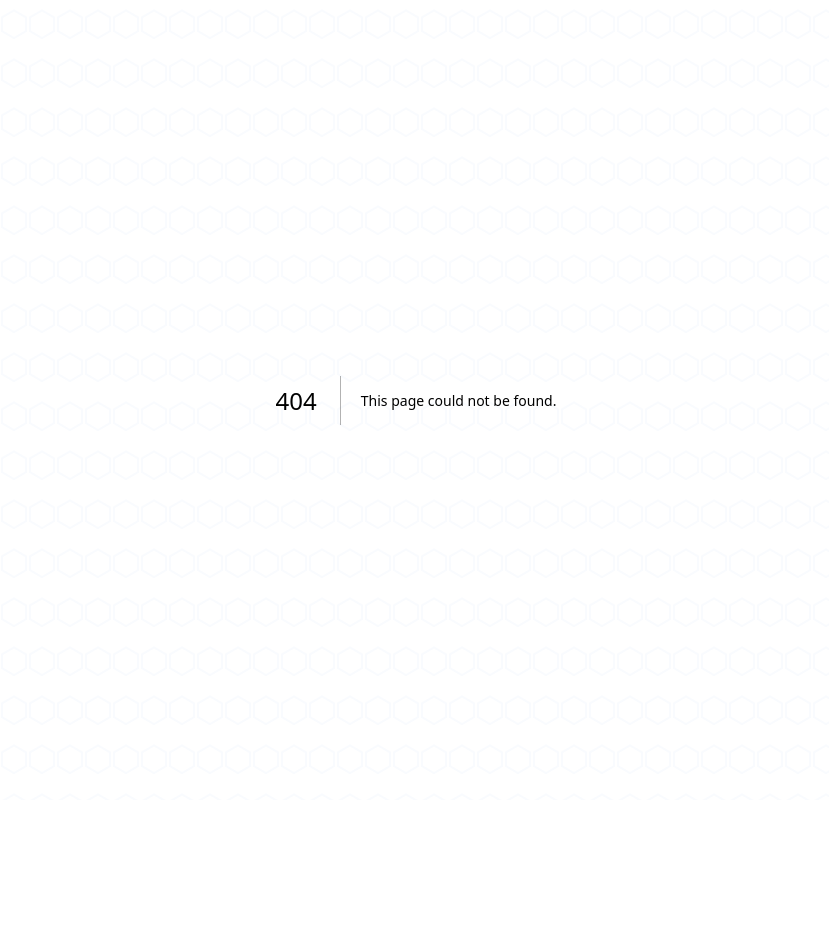
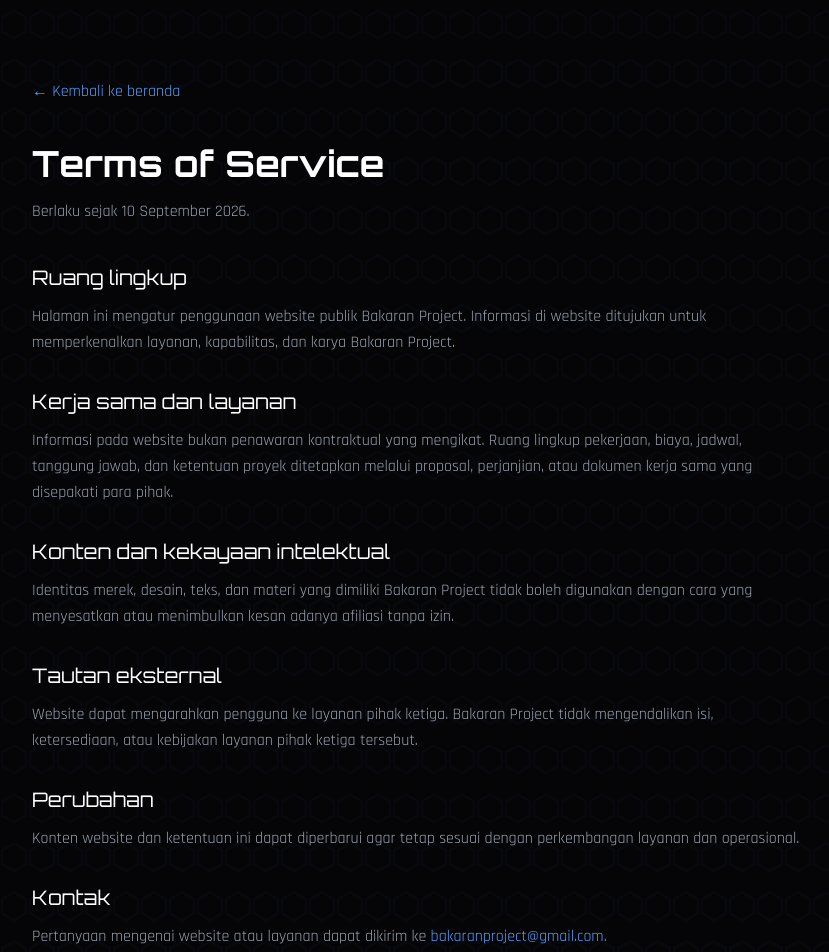
Before and after one commit to yogawillyutomo/webbp, a Next.js app: page /terms in a window 1280 px wide. Before the commit this address had no page. Shown: the top 952 px of the page, without its empty margins (224-1053 px from the left). Before the commit the page ends 800 px from the top, so only its background shows below. Built offline with nearby package versions, Linux system fonts and the light colour scheme.

Commit message:
chore: harden WEBBP M0-M2 (#1)
Complete M0 baseline/safety gate, M1 security/dependency hardening, and M2 production trust cleanup.

```diff
--- a/src/app/globals.css
+++ b/src/app/globals.css
@@ -741,3 +741,18 @@
   backface-visibility: hidden;
   -webkit-backface-visibility: hidden;
 }
+
+/* Portfolio carousel progress */
+@keyframes portfolio-progress {
+  from {
+    transform: scaleX(0);
+  }
+
+  to {
+    transform: scaleX(1);
+  }
+}
+
+.portfolio-progress {
+  animation: portfolio-progress 4s linear forwards;
+}
--- /dev/null
+++ b/src/app/privacy/page.jsx
@@ -0,0 +1,94 @@
+import Link from "next/link";
+import { SITE } from "@/config/site";
+
+export const metadata = {
+  title: "Privacy Policy",
+  description: "Kebijakan privasi website Bakaran Project.",
+};
+
+export default function PrivacyPage() {
+  return (
+    <main className="min-h-screen px-6 py-20">
+      <article className="max-w-3xl mx-auto">
+        <Link
+          href="/"
+          className="text-blue-400 hover:text-cyan-400 transition-colors"
+        >
+          ← Kembali ke beranda
+        </Link>
+
+        <h1 className="font-orbitron text-4xl font-bold mt-10 mb-4">
+          Privacy Policy
+        </h1>
+        <p className="text-[var(--muted-text)] mb-10">
+          Berlaku sejak 10 September 2026.
+        </p>
+
+        <div className="space-y-8 text-[var(--muted-text)] leading-relaxed">
+          <section>
+            <h2 className="font-orbitron text-xl text-[var(--text)] mb-3">
+              Informasi yang kami terima
+            </h2>
+            <p>
+              Website ini tidak menyediakan akun pengguna atau formulir
+              penyimpanan data. Jika Anda menghubungi kami melalui email, kami
+              menerima informasi yang Anda kirimkan secara sukarela untuk
+              menanggapi pertanyaan atau kebutuhan kerja sama.
+            </p>
+          </section>
+
+          <section>
+            <h2 className="font-orbitron text-xl text-[var(--text)] mb-3">
+              Penggunaan informasi
+            </h2>
+            <p>
+              Informasi yang diterima melalui komunikasi langsung digunakan
+              untuk menanggapi permintaan, mendiskusikan layanan, dan mendukung
+              hubungan kerja sama. Kami tidak menjual data pribadi kepada
+              pengiklan.
+            </p>
+          </section>
+
+          <section>
+            <h2 className="font-orbitron text-xl text-[var(--text)] mb-3">
+              Infrastruktur dan tautan pihak ketiga
+            </h2>
+            <p>
+              Penyedia hosting dan layanan teknis yang mendukung website dapat
+              memproses data teknis yang lazim diperlukan untuk keamanan dan
+              operasional layanan. Website juga dapat berisi tautan ke layanan
+              pihak ketiga yang memiliki kebijakan privasinya sendiri.
+            </p>
+          </section>
+
+          <section>
+            <h2 className="font-orbitron text-xl text-[var(--text)] mb-3">
+              Perubahan kebijakan
+            </h2>
+            <p>
+              Kebijakan ini dapat diperbarui mengikuti perkembangan website,
+              layanan, atau kebutuhan operasional Bakaran Project. Versi terbaru
+              akan dipublikasikan pada halaman ini.
+            </p>
+          </section>
+
+          <section>
+            <h2 className="font-orbitron text-xl text-[var(--text)] mb-3">
+              Kontak
+            </h2>
+            <p>
+              Pertanyaan mengenai privasi dapat dikirim ke{" "}
+              <a
+                href={`mailto:${SITE.email}`}
+                className="text-blue-400 hover:text-cyan-400"
+              >
+                {SITE.email}
+              </a>
+              .
+            </p>
+          </section>
+        </div>
+      </article>
+    </main>
+  );
+}
--- /dev/null
+++ b/src/app/terms/page.jsx
@@ -0,0 +1,102 @@
+import Link from "next/link";
+import { SITE } from "@/config/site";
+
+export const metadata = {
+  title: "Terms of Service",
+  description: "Ketentuan penggunaan website Bakaran Project.",
+};
+
+export default function TermsPage() {
+  return (
+    <main className="min-h-screen px-6 py-20">
+      <article className="max-w-3xl mx-auto">
+        <Link
+          href="/"
+          className="text-blue-400 hover:text-cyan-400 transition-colors"
+        >
+          ← Kembali ke beranda
+        </Link>
+
+        <h1 className="font-orbitron text-4xl font-bold mt-10 mb-4">
+          Terms of Service
+        </h1>
+        <p className="text-[var(--muted-text)] mb-10">
+          Berlaku sejak 10 September 2026.
+        </p>
+
+        <div className="space-y-8 text-[var(--muted-text)] leading-relaxed">
+          <section>
+            <h2 className="font-orbitron text-xl text-[var(--text)] mb-3">
+              Ruang lingkup
+            </h2>
+            <p>
+              Halaman ini mengatur penggunaan website publik {SITE.name}.
+              Informasi di website ditujukan untuk memperkenalkan layanan,
+              kapabilitas, dan karya Bakaran Project.
+            </p>
+          </section>
+
+          <section>
+            <h2 className="font-orbitron text-xl text-[var(--text)] mb-3">
+              Kerja sama dan layanan
+            </h2>
+            <p>
+              Informasi pada website bukan penawaran kontraktual yang mengikat.
+              Ruang lingkup pekerjaan, biaya, jadwal, tanggung jawab, dan
+              ketentuan proyek ditetapkan melalui proposal, perjanjian, atau
+              dokumen kerja sama yang disepakati para pihak.
+            </p>
+          </section>
+
+          <section>
+            <h2 className="font-orbitron text-xl text-[var(--text)] mb-3">
+              Konten dan kekayaan intelektual
+            </h2>
+            <p>
+              Identitas merek, desain, teks, dan materi yang dimiliki Bakaran
+              Project tidak boleh digunakan dengan cara yang menyesatkan atau
+              menimbulkan kesan adanya afiliasi tanpa izin.
+            </p>
+          </section>
+
+          <section>
+            <h2 className="font-orbitron text-xl text-[var(--text)] mb-3">
+              Tautan eksternal
+            </h2>
+            <p>
+              Website dapat mengarahkan pengguna ke layanan pihak ketiga.
+              Bakaran Project tidak mengendalikan isi, ketersediaan, atau
+              kebijakan layanan pihak ketiga tersebut.
+            </p>
+          </section>
+
+          <section>
+            <h2 className="font-orbitron text-xl text-[var(--text)] mb-3">
+              Perubahan
+            </h2>
+            <p>
+              Konten website dan ketentuan ini dapat diperbarui agar tetap
+              sesuai dengan perkembangan layanan dan operasional.
+            </p>
+          </section>
+
+          <section>
+            <h2 className="font-orbitron text-xl text-[var(--text)] mb-3">
+              Kontak
+            </h2>
+            <p>
+              Pertanyaan mengenai website atau layanan dapat dikirim ke{" "}
+              <a
+                href={`mailto:${SITE.email}`}
+                className="text-blue-400 hover:text-cyan-400"
+              >
+                {SITE.email}
+              </a>
+              .
+            </p>
+          </section>
+        </div>
+      </article>
+    </main>
+  );
+}
--- /dev/null
+++ b/src/config/site.js
@@ -0,0 +1,8 @@
+export const SITE = {
+  name: "Bakaran Project",
+  url: "https://bakaranproject.com",
+  email: "bakaranproject@gmail.com",
+  social: {
+    github: "https://github.com/Bakaran-Project",
+  },
+};
--- a/src/features/contact/ContactSection.jsx
+++ b/src/features/contact/ContactSection.jsx
@@ -1,12 +1,10 @@
 "use client";
+
 import { useEffect, useRef, useState } from "react";
-import {
-  EmailIcon,
-  WhatsAppIcon
-} from "@/shared/icons/TechIcons";
+import { EmailIcon, GitHubIcon } from "@/shared/icons/TechIcons";
+import { SITE } from "@/config/site";
 
 export default function Contact() {
-
   const ref = useRef(null);
   const [visible, setVisible] = useState(false);
 
@@ -20,7 +18,7 @@
         entries.forEach((entry) => {
           if (entry.isIntersecting) {
             setVisible(true);
-          observer.unobserve(entry.target); // penting
+            observer.unobserve(entry.target);
           }
         });
       },
@@ -48,14 +46,12 @@
 
   return (
     <section id="contact" className="py-32 relative">
-
-      {/* TOP LINE */}
-      <div className="absolute left-0 right-0 top-0 h-px
+      <div
+        className="absolute left-0 right-0 top-0 h-px
         bg-gradient-to-r from-transparent via-blue-500/40 to-transparent"
       />
 
       <div className="max-w-4xl mx-auto px-6">
-
         <div
           ref={ref}
           className={`
@@ -68,16 +64,16 @@
             ${visible ? "opacity-100 translate-y-0" : "opacity-0 translate-y-6"}
           `}
         >
-
           <div className="absolute inset-0 pointer-events-none overflow-hidden">
             <div className="absolute top-0 left-1/4 w-64 h-64 bg-blue-500/10 rounded-full blur-3xl" />
             <div className="absolute bottom-0 right-1/4 w-64 h-64 bg-cyan-500/10 rounded-full blur-3xl" />
           </div>
+
           <div className="relative z-10">
-
-
-            <div className="inline-block px-4 py-2 rounded-full
-              border border-blue-500/30 bg-blue-500/10 mb-6">
+            <div
+              className="inline-block px-4 py-2 rounded-full
+              border border-blue-500/30 bg-blue-500/10 mb-6"
+            >
               <span className="text-blue-300 text-sm font-medium tracking-wider">
                 LET&apos;S BUILD TOGETHER
               </span>
@@ -88,14 +84,14 @@
             </h2>
 
             <p className="text-[var(--muted-text)] text-lg mb-10 max-w-2xl mx-auto leading-relaxed">
-  Let&apos;s discuss how we can help transform your ideas into reality.
-  Our team is ready to bring your vision to life with cutting-edge technology.
+              Mari diskusikan kebutuhan dan tantangan operasional Anda. Tim
+              Bakaran Project siap membantu merancang solusi digital yang tepat
+              guna dan dapat dikembangkan secara bertahap.
             </p>
+
             <div className="flex flex-col sm:flex-row gap-4 justify-center">
-
-  {/* PRIMARY CTA */}
               <a
-    href="mailto:bakaranproject@gmail.com?subject=Inquiry%20Project"
+                href={`mailto:${SITE.email}?subject=Inquiry%20Project`}
                 className="
                   btn-cyber animate-pulse-glow
                   px-8 py-4 rounded-lg
@@ -106,11 +102,9 @@
                 "
               >
                 <EmailIcon />
-
-    Konsultasi Gratis Sekarang
+                Konsultasi via Email
               </a>
 
-  {/* SECONDARY CTA */}
               <a
                 href="#portfolio"
                 className="
@@ -129,42 +123,35 @@
                   stroke="currentColor"
                   strokeWidth="2"
                   viewBox="0 0 24 24"
+                  aria-hidden="true"
                 >
                   <polygon points="5 3 19 12 5 21 5 3" />
                 </svg>
-
                 View Our Work
               </a>
-
             </div>
 
             <div className="mt-12 flex flex-wrap justify-center gap-8">
-
-  {/* EMAIL */}
               <a
-  href="mailto:bakaranproject@gmail.com"
+                href={`mailto:${SITE.email}`}
                 className="flex items-center gap-2 text-[var(--muted-text)] hover:text-blue-400 transition-colors"
               >
                 <EmailIcon />
-  <span>bakaranproject@gmail.com</span>
+                <span>{SITE.email}</span>
               </a>
 
-  {/* WHATSAPP */}
               <a
-    href="https://wa.me/6281234567890"
+                href={SITE.social.github}
                 target="_blank"
                 rel="noopener noreferrer"
                 className="flex items-center gap-2 text-[var(--muted-text)] hover:text-cyan-400 transition-colors"
               >
-<WhatsAppIcon className="w-5 h-5 text-blue-500" />
-    <span>+62 812 3456 7890</span>
+                <GitHubIcon className="w-5 h-5 text-blue-500" />
+                <span>github.com/Bakaran-Project</span>
               </a>
-
-</div>
-
             </div>
           </div>
-
+        </div>
       </div>
     </section>
   );
--- a/src/features/hero/components/HeroBackground.jsx
+++ b/src/features/hero/components/HeroBackground.jsx
@@ -1,16 +1,8 @@
 "use client";
 
-import { useEffect, useState } from "react";
 import RevealSection from "@/shared/ui/RevealSection";
 
 export default function HeroBackground({ mouse, isMobile }) {
-
-    const [mounted, setMounted] = useState(false);
-
-    useEffect(() => {
-        setMounted(true);
-    }, []);
-
     return (
         <RevealSection disableInitial duration={1200} direction="none">
             <div className="absolute inset-0 overflow-hidden">
@@ -19,7 +11,7 @@
                     className="absolute top-1/4 left-1/4 w-96 h-96 bg-blue-500/10 rounded-full blur-3xl"
                     style={{
                         transform:
-                            mounted && !isMobile
+                            !isMobile
                                 ? `translate(${(mouse?.current?.x ?? 0) * 20}px, ${(mouse?.current?.y ?? 0) * 20}px)`
                                 : "translate(0px, 0px)"
                     }}
@@ -29,7 +21,7 @@
                     className="absolute bottom-1/4 right-1/4 w-80 h-80 bg-cyan-500/10 rounded-full blur-3xl"
                     style={{
                         transform:
-                            mounted && !isMobile
+                            !isMobile
                                 ? `translate(${(mouse?.current?.x ?? 0) * -15}px, ${(mouse?.current?.y ?? 0) * -15}px)`
                                 : "translate(0px, 0px)"
                     }}
--- a/src/shared/layout/Footer.jsx
+++ b/src/shared/layout/Footer.jsx
@@ -1,79 +1,46 @@
 "use client";
-import {
-  GitHubIcon,
-  LinkedInIcon,
-  InstagramIcon,
-  WhatsAppIcon,
-  WhatsAppIconWhite,
-  XIcon
-} from "@/shared/icons/TechIcons";
-
 
 import Image from "next/image";
+import { GitHubIcon } from "@/shared/icons/TechIcons";
+import { SITE } from "@/config/site";
 
 export default function Footer() {
   return (
     <footer className="py-20 border-t border-[var(--card-border)] relative overflow-hidden">
-
-      {/* TOP GRADIENT LINE */}
-      <div className="absolute left-0 right-0 top-0 h-px
+      <div
+        className="absolute left-0 right-0 top-0 h-px
         bg-gradient-to-r from-transparent via-blue-500/40 to-transparent"
       />
 
       <div className="max-w-7xl mx-auto px-6">
-
-        {/* GRID */}
         <div className="grid md:grid-cols-4 gap-12 mb-16">
-
-          {/* BRAND SECTION */}
           <div className="md:col-span-2">
-
             <div className="flex items-center gap-3 mb-6">
-
-              {/* LOGO */}
               <Image
                 src="/ico.svg"
-                alt="logo"
+                alt="Bakaran Project"
                 width={26}
                 height={26}
                 priority
               />
 
               <span className="font-orbitron text-xl font-bold text-[var(--text-primary)]">
-                Bakaran Project
+                {SITE.name}
               </span>
             </div>
 
             <p className="text-[var(--muted-text)] mb-6 max-w-md leading-relaxed">
-              Transforming ideas into powerful digital experiences.
-              Building the future of technology, one innovation at a time.
+              Membangun solusi digital yang praktis untuk membantu organisasi
+              menyelesaikan masalah operasional nyata.
             </p>
 
-            {/* SOCIALS */}
             <div className="flex gap-4">
-              <SocialLink href="https://github.com">
+              <SocialLink href={SITE.social.github} label="Bakaran Project di GitHub">
                 <GitHubIcon className="w-5 h-5 text-blue-500 dark:text-white group-hover:text-blue-400 transition-colors" />
               </SocialLink>
-              <SocialLink href="https://twitter.com">
-                <XIcon className="w-5 h-5 text-blue-500 dark:text-white group-hover:text-blue-400 transition-colors" />
-              </SocialLink>
-
-              <SocialLink href="https://linkedin.com">
-                <LinkedInIcon className="w-5 h-5 text-blue-500 dark:text-white group-hover:text-blue-400 transition-colors" />
-              </SocialLink>
-
-              <SocialLink href="https://instagram.com">
-                <InstagramIcon className="w-5 h-5 text-blue-500 dark:text-white group-hover:text-blue-400 transition-colors" />
-              </SocialLink>
-
-              <SocialLink href="https://wa.me/6281234567890">
-                <WhatsAppIcon className="w-5 h-5 text-blue-500 dark:text-white group-hover:text-green-400 transition-colors" />
-              </SocialLink>
             </div>
-
           </div>
 
-          {/* QUICK LINKS */}
           <FooterColumn
             title="Quick Links"
             links={[
@@ -84,62 +51,54 @@
             ]}
           />
 
-          {/* SERVICES */}
           <FooterColumn
             title="Services"
             links={[
-              { label: "Web Development", href: "#" },
-              { label: "Mobile Apps", href: "#" },
-              { label: "AI Integration", href: "#" },
-              { label: "Cloud Solutions", href: "#" },
-              { label: "UI/UX Design", href: "#" },
+              { label: "Web Development", href: "#services" },
+              { label: "Mobile Apps", href: "#services" },
+              { label: "AI Integration", href: "#services" },
+              { label: "Cloud Solutions", href: "#services" },
+              { label: "UI/UX Design", href: "#services" },
             ]}
           />
-
         </div>
 
-        {/* BOTTOM */}
-        {/* DIVIDER */}
         <div className="relative my-12">
-
-          <div className="h-px w-full bg-gradient-to-r
-    from-transparent
-    via-blue-500/25
-    to-transparent"
+          <div
+            className="h-px w-full bg-gradient-to-r
+            from-transparent via-blue-500/25 to-transparent"
           />
 
-          <div className="absolute left-1/2 -translate-x-1/2
-    w-32 h-6
-    bg-blue-500/10
-    blur-2xl
-    rounded-full"
+          <div
+            className="absolute left-1/2 -translate-x-1/2
+            w-32 h-6 bg-blue-500/10 blur-2xl rounded-full"
           />
-
         </div>
 
-        {/* BOTTOM */}
         <div className="flex flex-col md:flex-row justify-between items-center gap-4">
-
           <p className="text-[var(--muted-text)] text-sm">
-            © {new Date().getFullYear()} Bakaran Project. All rights reserved.
+            © {new Date().getFullYear()} {SITE.name}. All rights reserved.
           </p>
 
           <div className="flex gap-6 text-sm">
-            <a href="#" className="text-[var(--muted-text)] hover:text-blue-400 transition-colors">
+            <a
+              href="/privacy"
+              className="text-[var(--muted-text)] hover:text-blue-400 transition-colors"
+            >
               Privacy Policy
             </a>
-            <a href="#" className="text-[var(--muted-text)] hover:text-blue-400 transition-colors">
+            <a
+              href="/terms"
+              className="text-[var(--muted-text)] hover:text-blue-400 transition-colors"
+            >
               Terms of Service
             </a>
           </div>
-
         </div>
-
       </div>
     </footer>
   );
 }
-
 
 function FooterColumn({ title, links }) {
   return (
@@ -149,8 +108,8 @@
       </h4>
 
       <ul className="space-y-3">
-        {links.map((link, i) => (
-          <li key={i}>
+        {links.map((link) => (
+          <li key={`${link.label}-${link.href}`}>
             <a
               href={link.href}
               className="text-[var(--muted-text)] hover:text-blue-400 transition-colors"
@@ -164,12 +123,13 @@
   );
 }
 
-function SocialLink({ href, children }) {
+function SocialLink({ href, label, children }) {
   return (
     <a
       href={href}
       target="_blank"
       rel="noopener noreferrer"
+      aria-label={label}
       className="
         group
         w-10 h-10
--- a/src/shared/layout/ThemeToggle.jsx
+++ b/src/shared/layout/ThemeToggle.jsx
@@ -1,22 +1,26 @@
 "use client";
 
-import { useEffect, useState } from "react";
+import { useSyncExternalStore } from "react";
+
+const subscribe = () => () => {};
 
 export default function ThemeToggle({ theme, toggleTheme }) {
-  const [mounted, setMounted] = useState(false);
+  const hydrated = useSyncExternalStore(
+    subscribe,
+    () => true,
+    () => false
+  );
 
-  useEffect(() => {
-    setMounted(true);
-  }, []);
-
-  if (!mounted) return null;
+  if (!hydrated) return null;
 
   return (
-    <div
+    <button
+      type="button"
       onClick={toggleTheme}
+      aria-label={theme === "dark" ? "Aktifkan tema terang" : "Aktifkan tema gelap"}
       className={`theme-toggle ${theme === "light" ? "light" : ""}`}
     >
-      <div className="theme-knob">
+      <div className="theme-knob" aria-hidden="true">
         {theme === "dark" ? (
           <svg
             className="theme-icon text-blue-500"
@@ -43,6 +47,6 @@
           </svg>
         )}
       </div>
-    </div>
+    </button>
   );
 }
```
Also changed, not shown: package.json (+4 -3 lines), src/features/portfolio/components/ImageCarousel.jsx (+17 -49 lines), 2 other files (tests, documents, lock files or other folders). Lines whose indentation alone changed are shown as unchanged.
